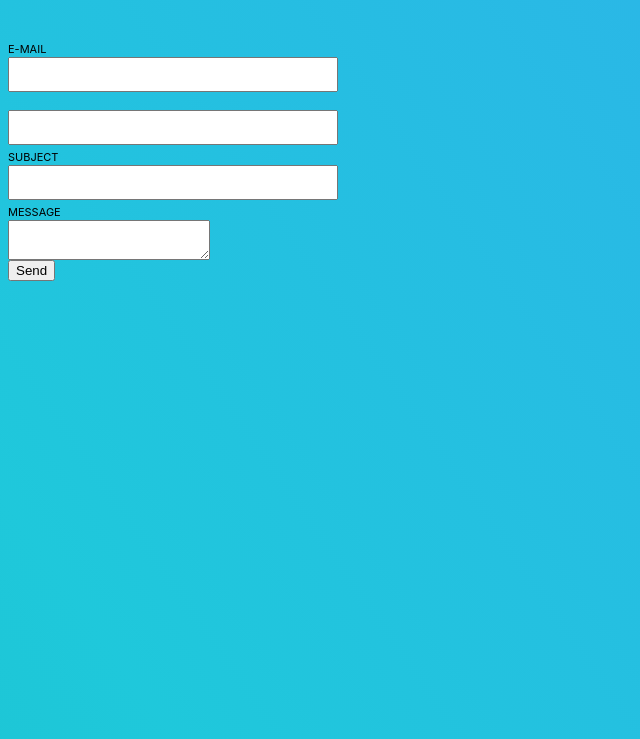
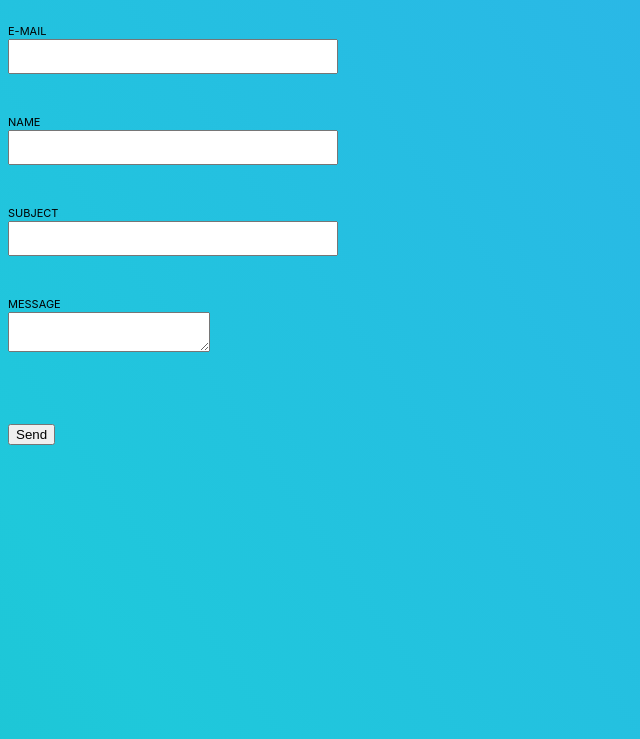
Before and after one commit to oriapp/mail-contact, a plain HTML site: page index.html in a window 1280 px wide. Shown: the part 61-800 px from the top of the page, without its empty margins (0-640 px from the left). Drawn offline with nearby package versions, Linux system fonts and the light colour scheme.

Commit message:
Update index.html

```diff
--- a/index.html
+++ b/index.html
@@ -7,31 +7,44 @@
     </head>
     <body>
         <h1>Contact Me</h1>
-        <br>
         <form action="https://formspree.io/YOUR_MAIL_HERE" method="POST" />
             <label>
                 E-mail
                 <input type="email" name="email" class="email"/>
             </label>
-            <br>
+      <br>
+      <br>
             <label>
+                Name
                 <input type="text" name="name">
             </label>
+      <br>
+      <br>
             <label>
                 Subject
                 <input type="text" name="subject" class="subject"/>
             </label>
+      <br>
+      <br>
             <label>
                 Message
                 <textarea name="message" class="message"></textarea>
             </label>
+      <br>
+      <br>
             <div class="status">
 
             </div>
+      <br>
+      <br>
             <button type="sumbit" class="submit">
                 Send
             </button>
 
+      <br>
+      <br>
+      <br>
+      <br>
 
 
         </from>
@@ -39,6 +52,9 @@
 </html>
 
 
+
+
+
 <!-- ©Line Down©-->
 
 <!-- ©This site make by Ori Appelbaum
```
